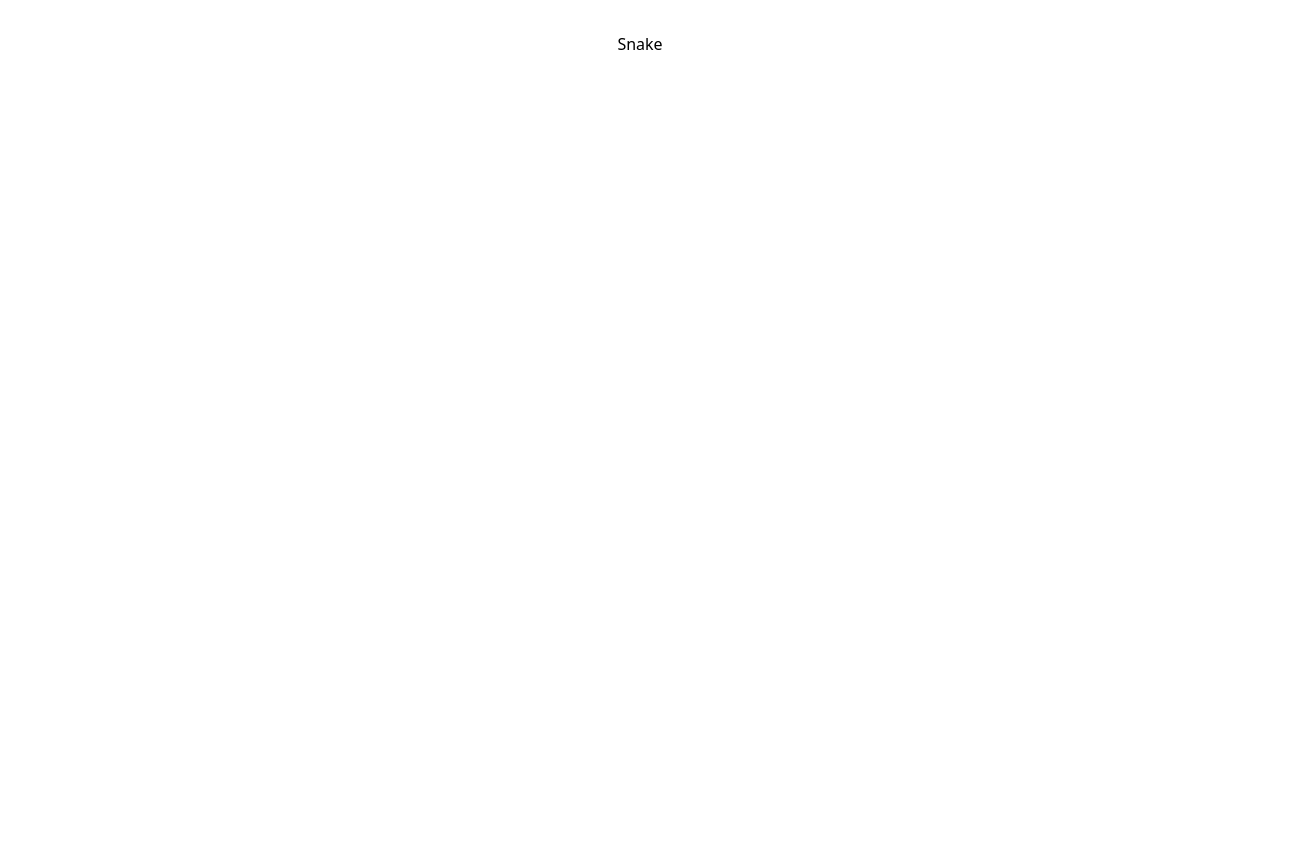
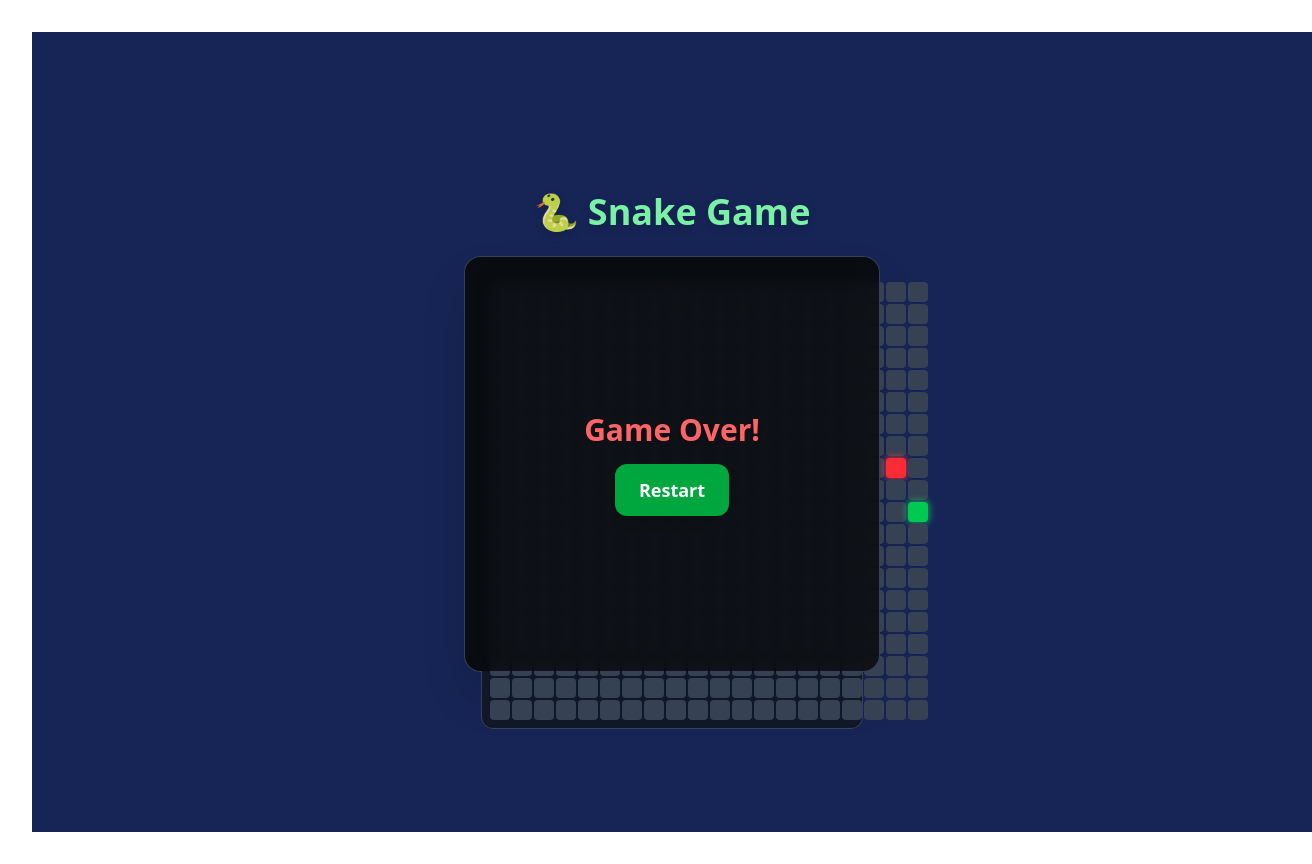
Before and after one commit to maitevargas9/snake, a React (Vite) app: page / in a window 1280 px wide. Shown: the whole page, 1312 px wide, since content can reach past the window. Before the commit the page ends 800 px from the top, so only its background shows below. Built offline with nearby package versions, Linux system fonts and the light colour scheme.

Commit message:
First version

```diff
--- a/src/App.tsx
+++ b/src/App.tsx
@@ -1,9 +1,6 @@
+import SnakeGame from "./components/SnakeGame";
 import './App.css';
 
 export default function App() {
-  return (
-    <>
-      <h1>Snake</h1>
-    </>
-  )
+  return <SnakeGame />;
 }
--- /dev/null
+++ b/src/components/SnakeGame.tsx
@@ -0,0 +1,153 @@
+import { useState, useEffect, useCallback } from "react";
+
+type Position = { x: number; y: number };
+
+const GRID_SIZE = 20;
+const CELL_SIZE = 20;
+
+const getRandomPosition = (): Position => ({
+    x: Math.floor(Math.random() * GRID_SIZE),
+    y: Math.floor(Math.random() * GRID_SIZE),
+});
+
+export default function SnakeGame() {
+    const [snake, setSnake] = useState<Position[]>([{ x: 10, y: 10 }]);
+    const [direction, setDirection] = useState<"UP" | "DOWN" | "LEFT" | "RIGHT">("RIGHT");
+    const [food, setFood] = useState<Position>(getRandomPosition());
+    const [gameOver, setGameOver] = useState(false);
+
+    useEffect(() => {
+        const handleKey = (e: KeyboardEvent) => {
+            if (
+                e.key === "ArrowUp" ||
+                e.key === "ArrowDown" ||
+                e.key === "ArrowLeft" ||
+                e.key === "ArrowRight"
+            ) e.preventDefault();
+
+            switch (e.key) {
+                case "ArrowUp":
+                    if (direction !== "DOWN") setDirection("UP");
+                    break;
+                case "ArrowDown":
+                    if (direction !== "UP") setDirection("DOWN");
+                    break;
+                case "ArrowLeft":
+                    if (direction !== "RIGHT") setDirection("LEFT");
+                    break;
+                case "ArrowRight":
+                    if (direction !== "LEFT") setDirection("RIGHT");
+                    break;
+            }
+        };
+        window.addEventListener("keydown", handleKey);
+        return () => window.removeEventListener("keydown", handleKey);
+    }, [direction]);
+
+    const moveSnake = useCallback(() => {
+        const head = { ...snake[0] };
+        switch (direction) {
+            case "UP":
+                head.y -= 1;
+                break;
+            case "DOWN":
+                head.y += 1;
+                break;
+            case "LEFT":
+                head.x -= 1;
+                break;
+            case "RIGHT":
+                head.x += 1;
+                break;
+        }
+
+        if (
+            head.x < 0 ||
+            head.x >= GRID_SIZE ||
+            head.y < 0 ||
+            head.y >= GRID_SIZE ||
+            snake.some((s) => s.x === head.x && s.y === head.y)
+        ) {
+            setGameOver(true);
+            return;
+        }
+
+        const newSnake = [head, ...snake];
+        if (head.x === food.x && head.y === food.y) {
+            setFood(getRandomPosition());
+        } else {
+            newSnake.pop();
+        }
+        setSnake(newSnake);
+    }, [snake, direction, food]);
+
+    useEffect(() => {
+        if (gameOver) return;
+        const interval = setInterval(moveSnake, 200);
+        return () => clearInterval(interval);
+    }, [moveSnake, gameOver]);
+
+    const resetGame = () => {
+        setSnake([{ x: 10, y: 10 }]);
+        setDirection("RIGHT");
+        setFood(getRandomPosition());
+        setGameOver(false);
+    };
+
+    return (
+        <div className="flex flex-col items-center justify-center h-screen w-screen overflow-hidden bg-blue-950 text-white">
+            <h1 className="text-4xl font-extrabold mb-6 text-green-300 drop-shadow-lg">
+                🐍 Snake Game
+            </h1>
+
+            <div
+                className="relative p-4 bg-gray-800 rounded-2xl shadow-2xl border border-gray-700"
+                style={{
+                    width: GRID_SIZE * CELL_SIZE + 16,
+                    height: GRID_SIZE * CELL_SIZE + 16,
+                }}
+            >
+                <div
+                    className="grid gap-0.5 bg-gray-900 p-2 rounded-xl border border-gray-700"
+                    style={{
+                        gridTemplateColumns: `repeat(${GRID_SIZE}, ${CELL_SIZE}px)`,
+                        gridTemplateRows: `repeat(${GRID_SIZE}, ${CELL_SIZE}px)`,
+                    }}
+                >
+                    {Array.from({ length: GRID_SIZE }).map((_, y) =>
+                        Array.from({ length: GRID_SIZE }).map((_, x) => {
+                            const isSnake = snake.some((s) => s.x === x && s.y === y);
+                            const isFood = food.x === x && food.y === y;
+                            return (
+                                <div
+                                    key={`${x}-${y}`}
+                                    style={{ width: CELL_SIZE, height: CELL_SIZE }}
+                                    className={`rounded-sm transition-colors ${isSnake
+                                        ? "bg-green-500 shadow-[0_0_6px_2px_rgba(34,197,94,0.6)]"
+                                        : isFood
+                                            ? "bg-red-500 shadow-[0_0_6px_2px_rgba(239,68,68,0.6)]"
+                                            : "bg-gray-700"
+                                        }`}
+                                />
+                            );
+                        })
+                    )}
+                </div>
+
+                {gameOver && (
+                    <div className="absolute inset-0 flex flex-col items-center justify-center bg-black/70 backdrop-blur-sm rounded-2xl">
+                        <p className="text-3xl font-bold text-red-400 drop-shadow-md">
+                            Game Over!
+                        </p>
+                        <button
+                            onClick={resetGame}
+                            className="mt-4 px-6 py-3 bg-green-600 rounded-xl font-semibold text-lg hover:bg-green-700 shadow-lg transition"
+                        >
+                            Restart
+                        </button>
+                    </div>
+                )}
+            </div>
+        </div>
+    );
+}
```
